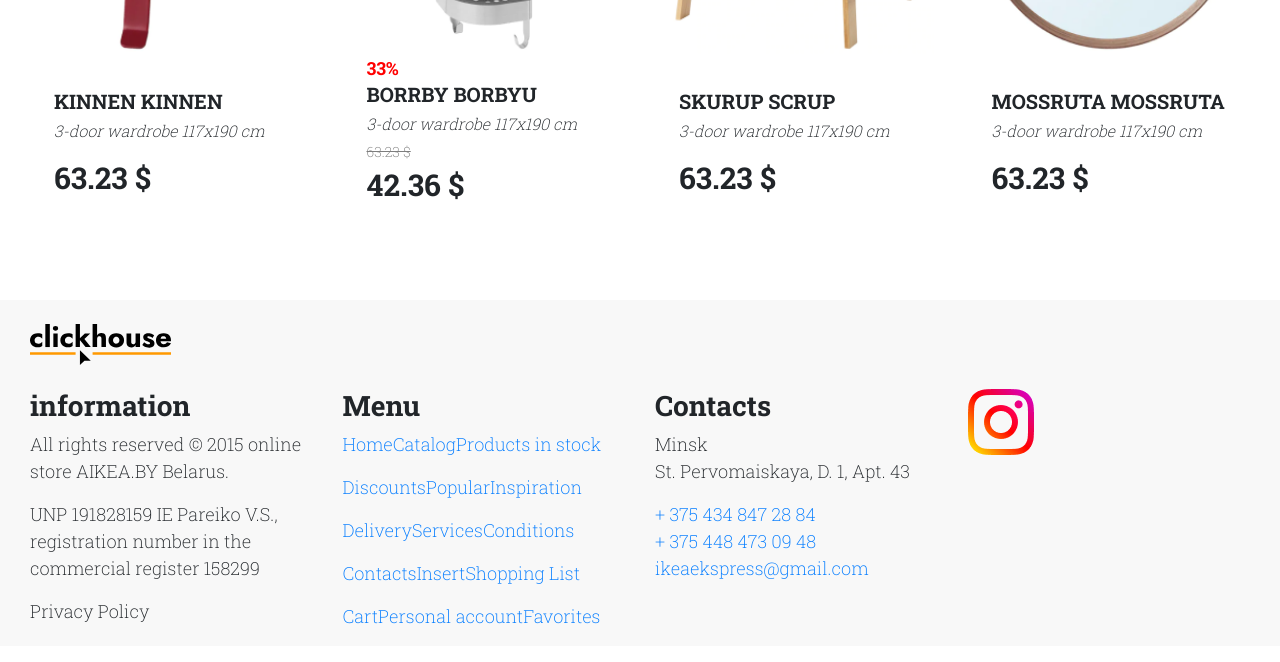
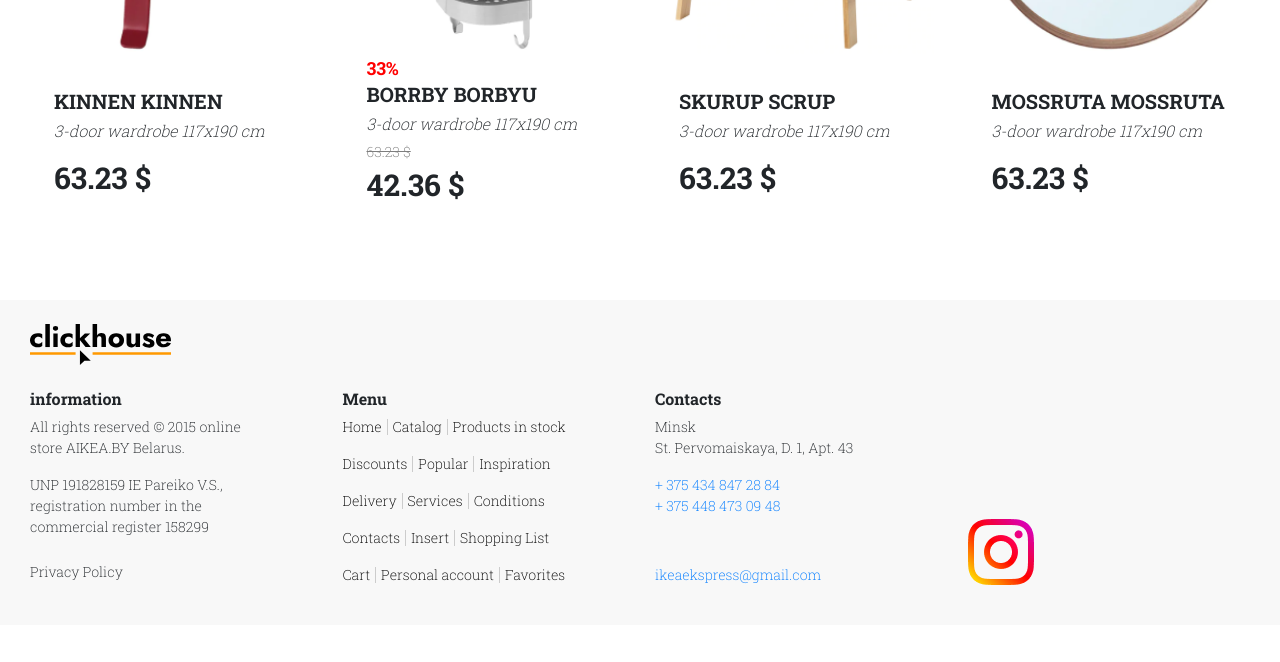
Before and after one commit to moataz9/nuxt-ecommerce-app, a Nuxt app: page / in a window 1280 px wide. Shown: the part 2837-3499 px from the top of the page. Built offline with nearby package versions, Linux system fonts and the light colour scheme.

Commit message:
design: for footer

```diff
--- a/components/Main/Footer.vue
+++ b/components/Main/Footer.vue
@@ -1,48 +1,57 @@
 <template>
-  <footer class="app-bg-color mt-4">
+  <footer class="app-bg-color mt-4 py-4">
     <div class="container-xxl">
       <b-container fluid>
-        <b-row class="py-4">
+        <b-row class="pb-4">
           <b-col cols="12">
             <b-img src="/images/logo.svg" alt="logo"></b-img>
           </b-col>
         </b-row>
-        <b-row class="row-cols-xl-4">
+        <b-row class="row-cols-1 row-cols-md-2 row-cols-xl-4">
           <!--  -->
           <b-col>
-            <h3 class="font-weight-bold">information</h3>
+            <div class="pr-5">
+              <h4 class="footer-title">information</h4>
+              <div class="footer-info">
                 <p>All rights reserved © 2015 online store AIKEA.BY Belarus.</p>
                 <address>
                   UNP 191828159 IE Pareiko V.S., registration number in the
                   commercial register 158299
                 </address>
-            <p>Privacy Policy</p>
+                <p class="mt-4">Privacy Policy</p>
+              </div>
+            </div>
           </b-col>
           <!--  -->
           <b-col>
-            <h3 class="font-weight-bold">Menu</h3>
+            <div class="pr-5">
+              <h4 class="footer-title">Menu</h4>
               <ul
                 v-for="(linkArr, i) in footerLinks"
                 :key="i"
-              class="pl-0 list-unstyled"
+                class="footer-links"
               >
                 <li
                   v-for="(linkInfo, index) in linkArr"
                   :key="index"
-                class="d-inline-block"
+                  class="footer-links_link"
                 >
                   <nuxt-link :to="{ name: linkInfo.routeName }">
                     {{ linkInfo.name }}
                   </nuxt-link>
                 </li>
               </ul>
+            </div>
           </b-col>
+          <!--  -->
           <b-col>
-            <h3 class="font-weight-bold">Contacts</h3>
-            <ul class="pl-0 list-unstyled">
-              <li>Minsk</li>
+            <h4 class="footer-title">Contacts</h4>
+            <ul class="pl-0 list-unstyled footer-info">
               <li>
-                <address>St. Pervomaiskaya, D. 1, Apt. 43</address>
+                <address>
+                  Minsk <br />
+                  St. Pervomaiskaya, D. 1, Apt. 43
+                </address>
               </li>
               <li>
                 <a href="tel:+"> + 375 434 847 28 84 </a>
@@ -50,14 +59,15 @@
               <li>
                 <a href="tel:+"> + 375 448 473 09 48 </a>
               </li>
-              <li>
+              <li class="mt-5">
                 <a href="mailto:#"> ikeaekspress@gmail.com </a>
               </li>
             </ul>
           </b-col>
+          <!--  -->
           <b-col>
-            <ul class="list-unstyled pl-0">
-              <li>
+            <ul class="list-unstyled pl-0 d-flex justify-content-end flex-column h-100">
+              <li class="my-3">
                 <b-img src="/images/social/instegram.png"></b-img>
               </li>
             </ul>
@@ -104,4 +114,38 @@ export default {
 }
 </script>
 
-<style></style>
+<style lang="scss" scoped>
+$app-color: #FF9900 !default;
+
+.footer {
+  &-title {
+    font-weight: bold;
+    font-size: 1rem;
+  }
+  &-info {
+    font-size: 14px;
+  }
+  &-links {
+    font-size: 14px;
+    list-style: none;
+    padding-left: 0;
+    &_link {
+      display: inline-block;
+      line-height: 1rem;
+      &:not(:last-of-type) {
+        border-right: 1px solid #ccc;
+        padding-right: 5px;
+        margin-right: 5px;
+      }
+      a {
+        color: #000;
+        text-decoration: none;
+        transition: color .1s ease-in-out;
+        &:hover {
+          color: $app-color;
+        }
+      }
+    }
+  }
+}
+</style>
```
Lines whose indentation alone changed are shown as unchanged.
